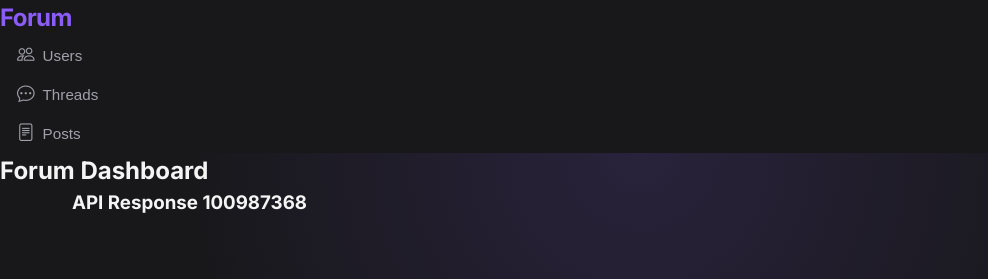
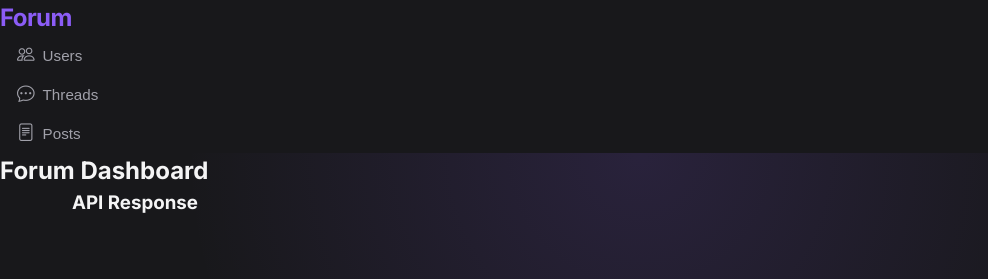
Before and after one commit to Leela369/Frontend, a plain HTML site: page index.html in a window 1280 px wide. Shown: the top 279 px of the page, without its empty margins (0-988 px from the left). Drawn offline with nearby package versions, Linux system fonts and the light colour scheme.

Commit message:
Update index.html

```diff
--- a/index.html
+++ b/index.html
@@ -44,7 +44,7 @@
     </header>
 
     <section class="content">
-        <h3>API Response 100987368</h3>
+        <h3>API Response </h3>
 
         <!-- THIS is the missing container your JS needs -->
         <div id="content-area" class="output-box">
```
